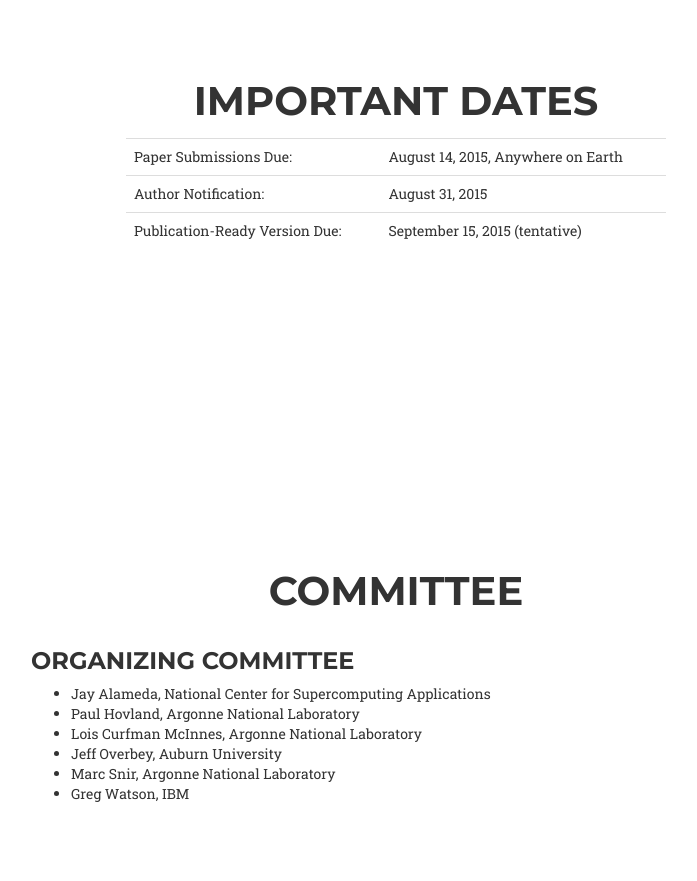
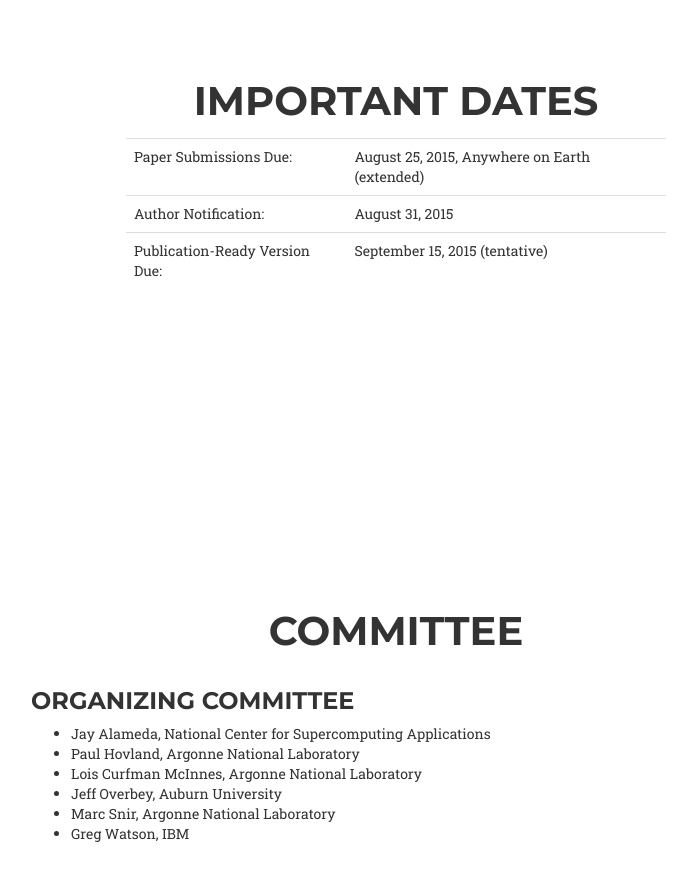
Before and after one commit to dehpc15/dehpc15.github.io, a plain HTML site: page index.html in a window 1280 px wide. Shown: the part 2500-3381 px from the top of the page, without its empty margins (244-941 px from the left). Drawn offline with nearby package versions, Linux system fonts and the light colour scheme; a web font is replaced by a local one.

Commit message:
Extended submission deadline

```diff
--- a/index.html
+++ b/index.html
@@ -166,7 +166,7 @@
                     <tbody>
                         <tr>
                             <td>Paper Submissions Due:</td>
-                            <td>August 14, 2015, Anywhere on Earth</td>
+                            <td>August 25, 2015, Anywhere on Earth (extended)</td>
                         </tr>
                         <tr>
                             <td>Author Notification:</td>
```
